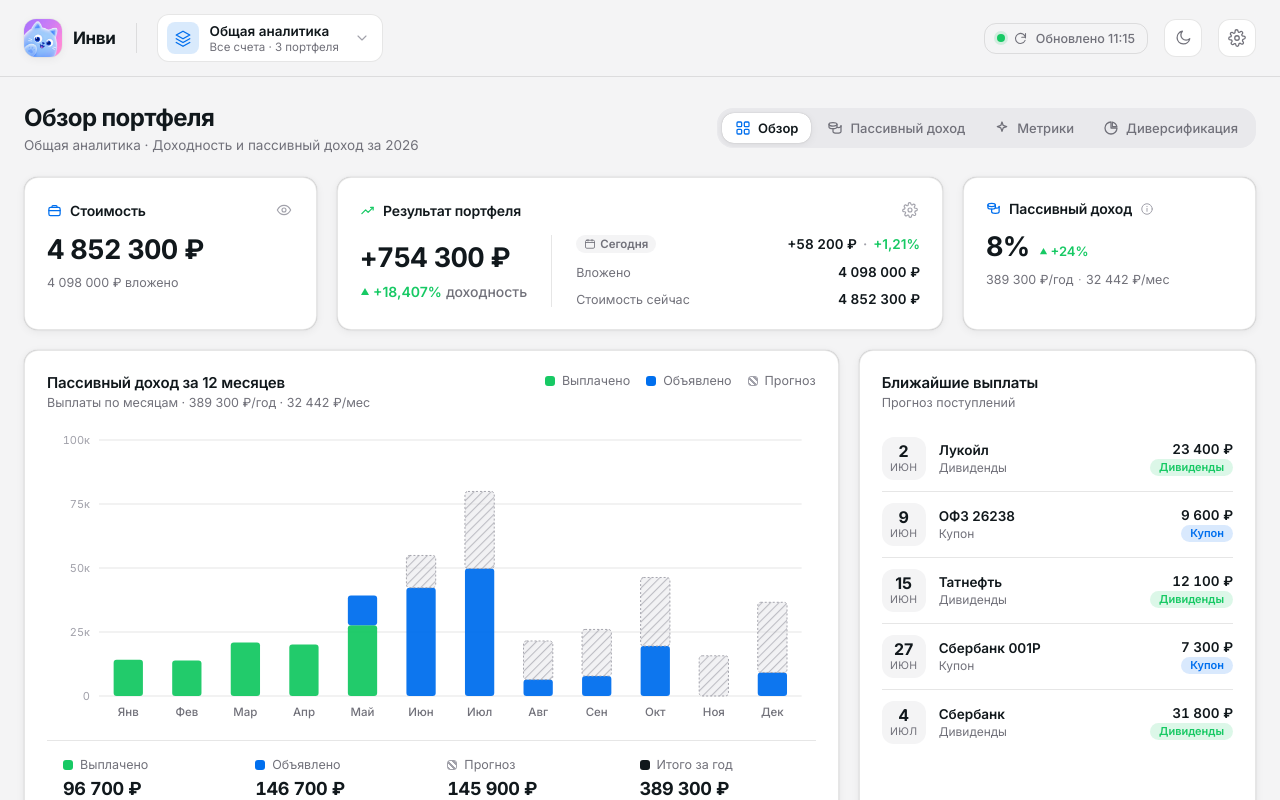
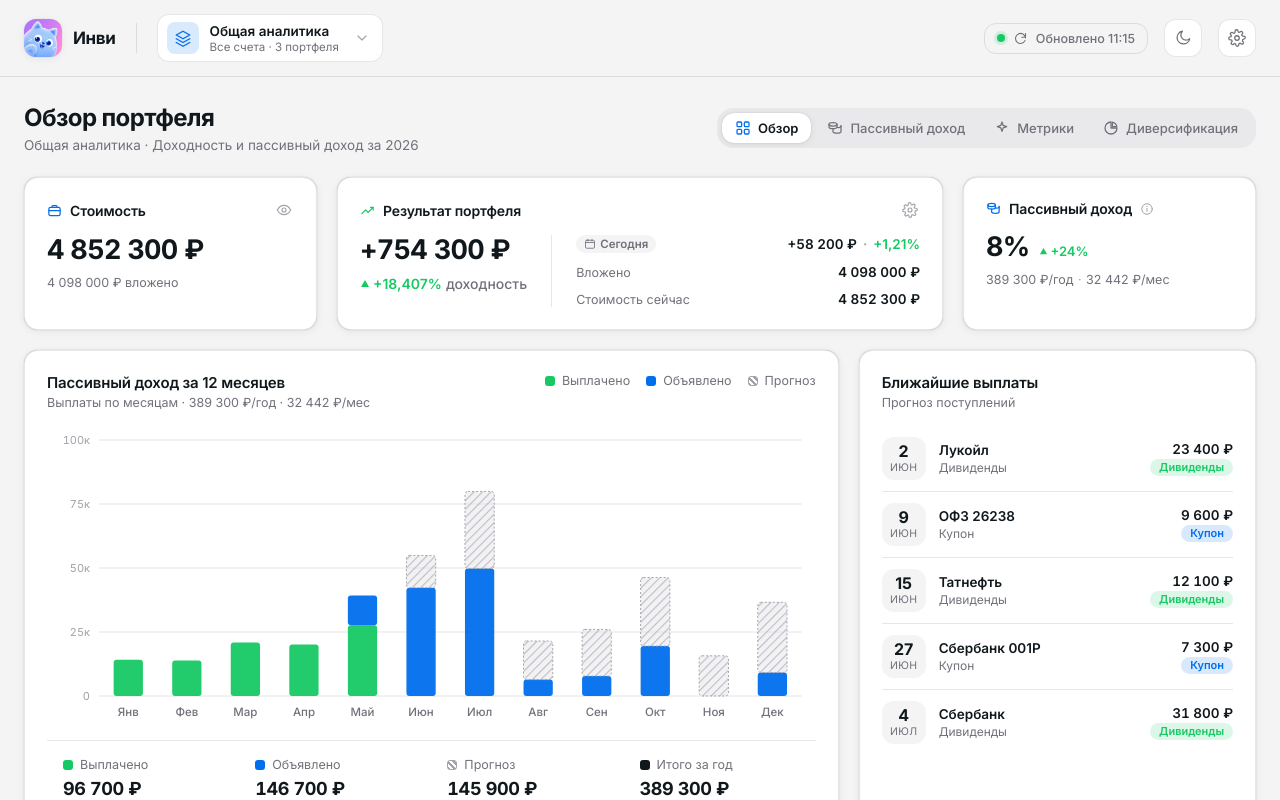
Before and after one commit to Sheryaev/Invi-, a Next.js app: page / in a window 1280 px wide. Both pictures are taken after a click on the button "Посмотреть демо". Shown: the top 800 px of the page. Built offline with nearby package versions, Linux system fonts and the light colour scheme.

Commit message:
fix: выравнивание числа в карточке результата по верхнему краю

```diff
--- a/src/app/globals.css
+++ b/src/app/globals.css
@@ -185,7 +185,7 @@ html,body{margin:0;padding:0;background:var(--bg);color:var(--fg);-webkit-font-s
 
 /* Result card */
 .result-body{display:flex;align-items:stretch;gap:24px;}
-.result-main{display:flex;flex-direction:column;gap:12px;justify-content:center;flex-shrink:0;}
+.result-main{display:flex;flex-direction:column;gap:12px;justify-content:flex-start;flex-shrink:0;}
 .result-big{font-size:27px;font-weight:700;letter-spacing:-0.025em;line-height:1.12;white-space:nowrap;}
 .result-divider{width:1px;background:var(--divider);flex-shrink:0;}
 .result-side{flex:1;display:flex;flex-direction:column;justify-content:center;gap:11px;min-width:0;}
```
